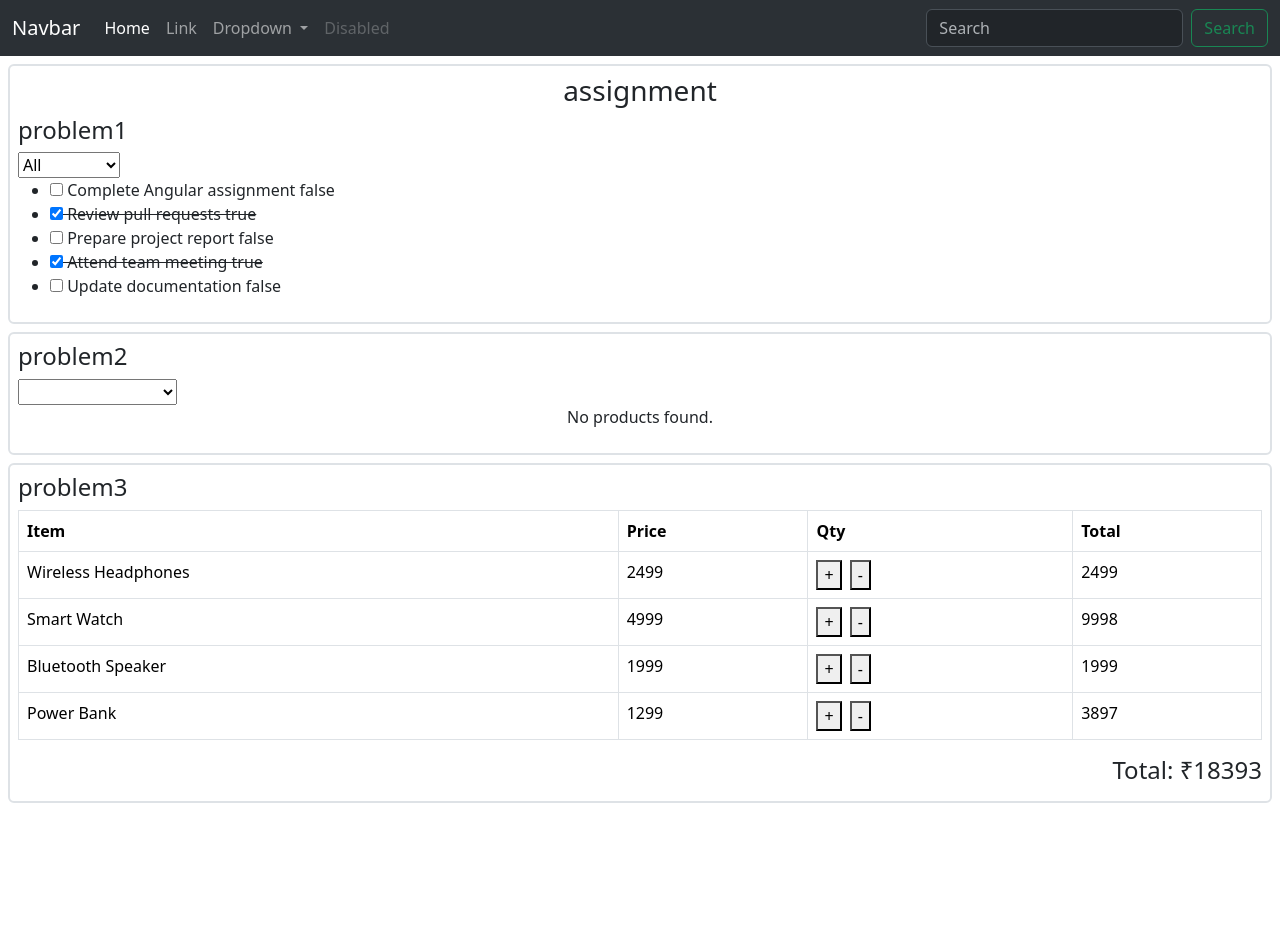
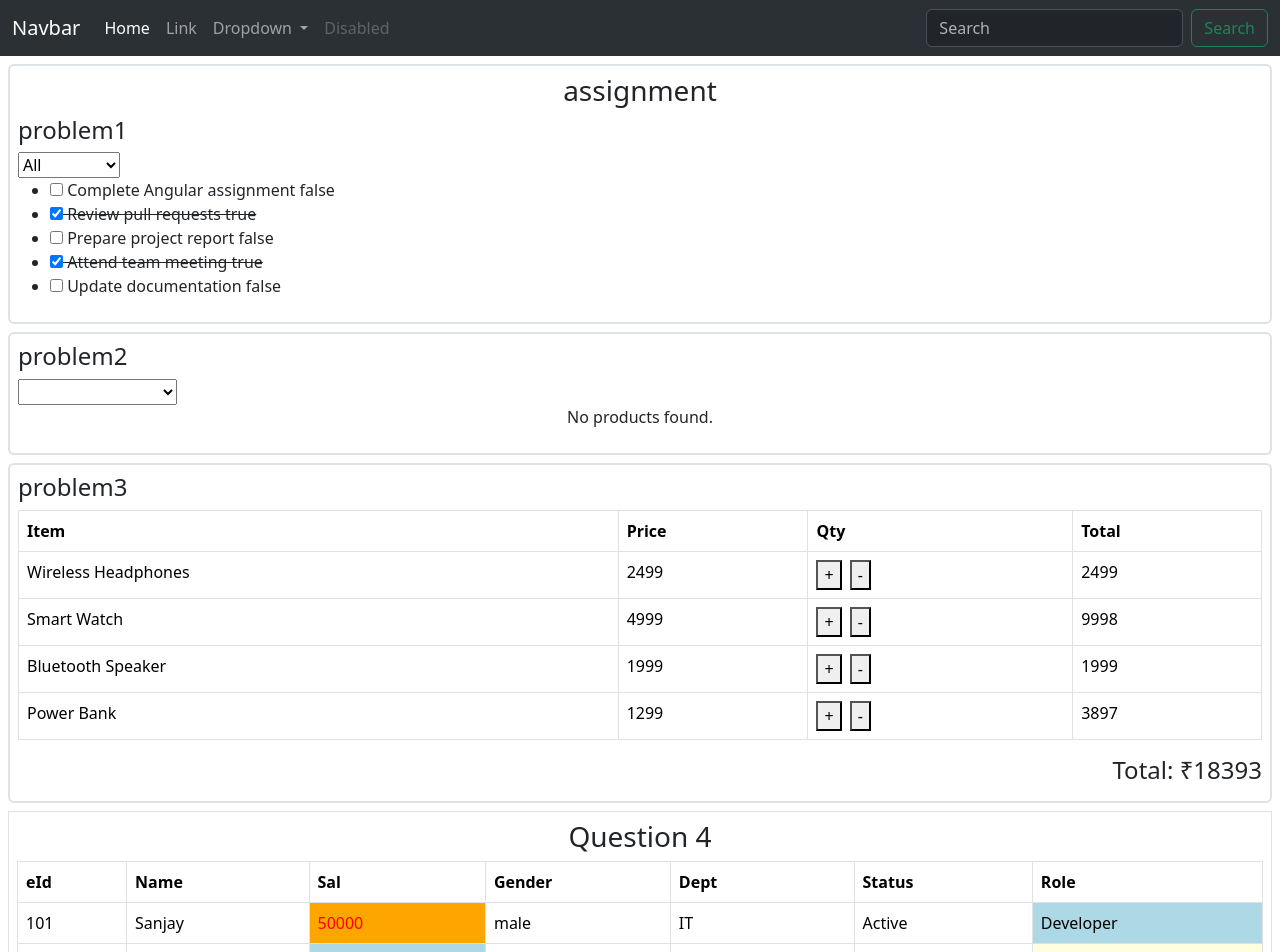
Before and after one commit to Myana03/Eurekha_Angular, an Angular app: page / in a window 1280 px wide. Shown: the top 952 px of the page. Before the commit the page ends 811 px from the top, so only its background shows below. Built offline with nearby package versions, Linux system fonts and the light colour scheme.

Commit message:
directive q4

```diff
--- a/src/app/components/directives/directives.html
+++ b/src/app/components/directives/directives.html
@@ -360,3 +360,55 @@
     <h4>Total: ₹{{ total() }}</h4>
   </div>
 </div>
+
+<div class="border bordered-2 m-2 p-2">
+  <h3 class="text-center mb-2">Question 4</h3>
+
+  <table class="table table-bordered">
+    <thead>
+      <tr>
+        <th>eId</th>
+        <th>Name</th>
+        <th>Sal</th>
+        <th>Gender</th>
+        <th>Dept</th>
+        <th>Status</th>
+        <th>Role</th>
+      </tr>
+    </thead>
+    <tbody>
+      @for(emp of employees2;track $index){
+      <tr>
+        <td>{{ emp.eId }}</td>
+        <td>{{ emp.name }}</td>
+        <td
+          [ngStyle]="{ color: emp.sal > 50000 ? 'green' : 'red' }"
+          [ngClass]="{
+            'salary1': emp.sal > 70000,
+            'salary2': emp.sal >= 40000 && emp.sal <= 70000,
+            'salary3': emp.sal < 40000
+          }"
+        >
+          {{ emp.sal }}
+        </td>
+        <td>{{ emp.gender }}</td>
+        <td>{{ emp.dept }}</td>
+        <td [ngClass]="{ 'inactive': emp.status === 'Inactive' }">{{ emp.status }}</td>
+        <td
+          [ngClass]="{ 'manager': emp.role === 'Manager' }"
+          [ngStyle]="{
+            'background-color':
+              emp.role === 'Manager'
+                ? 'lightyellow'
+                : emp.role === 'Developer'
+                ? 'lightblue'
+                : 'lightpink'
+          }"
+        >
+          {{ emp.role }}
+        </td>
+      </tr>
+      }
+    </tbody>
+  </table>
+</div>
```
